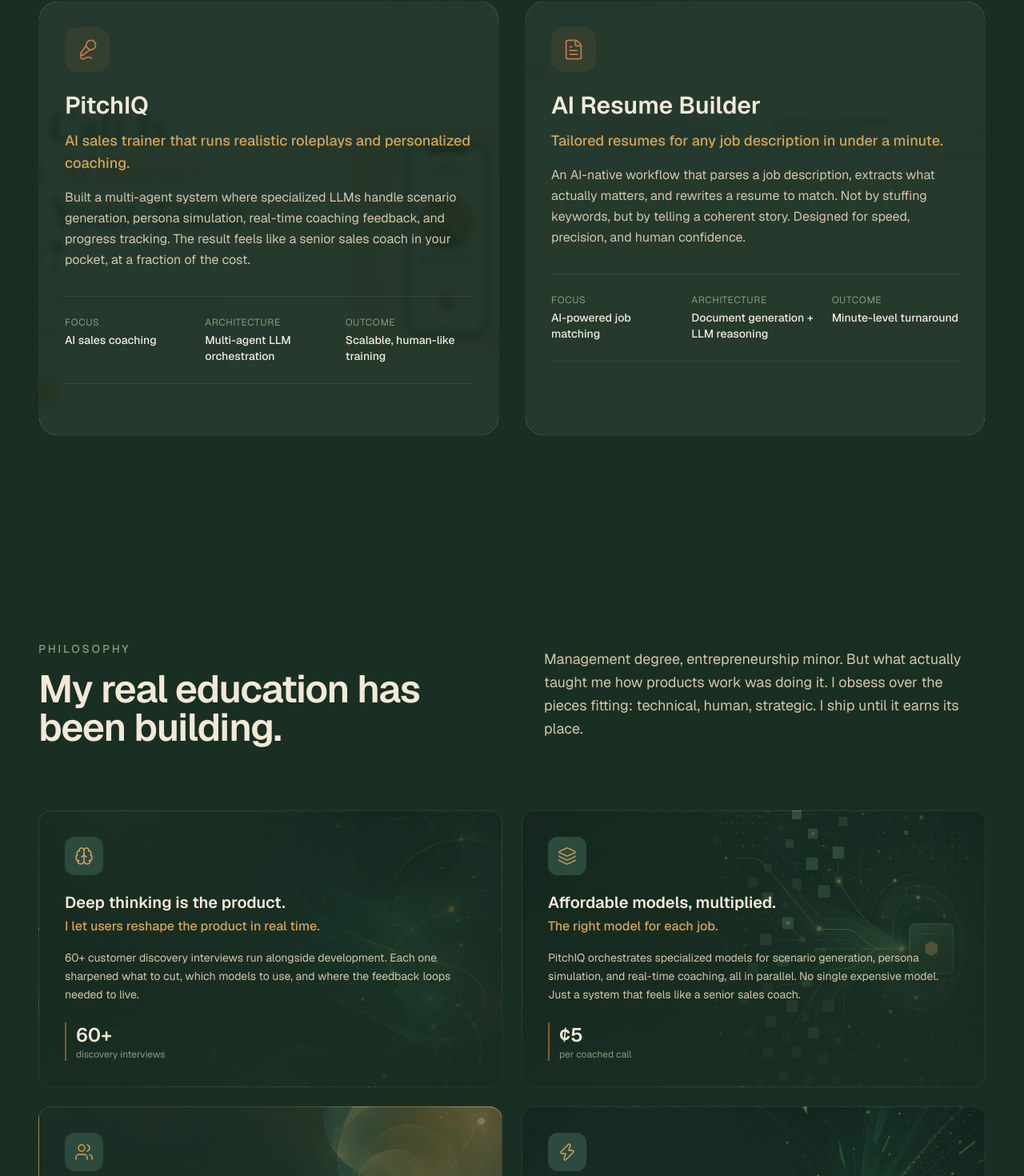
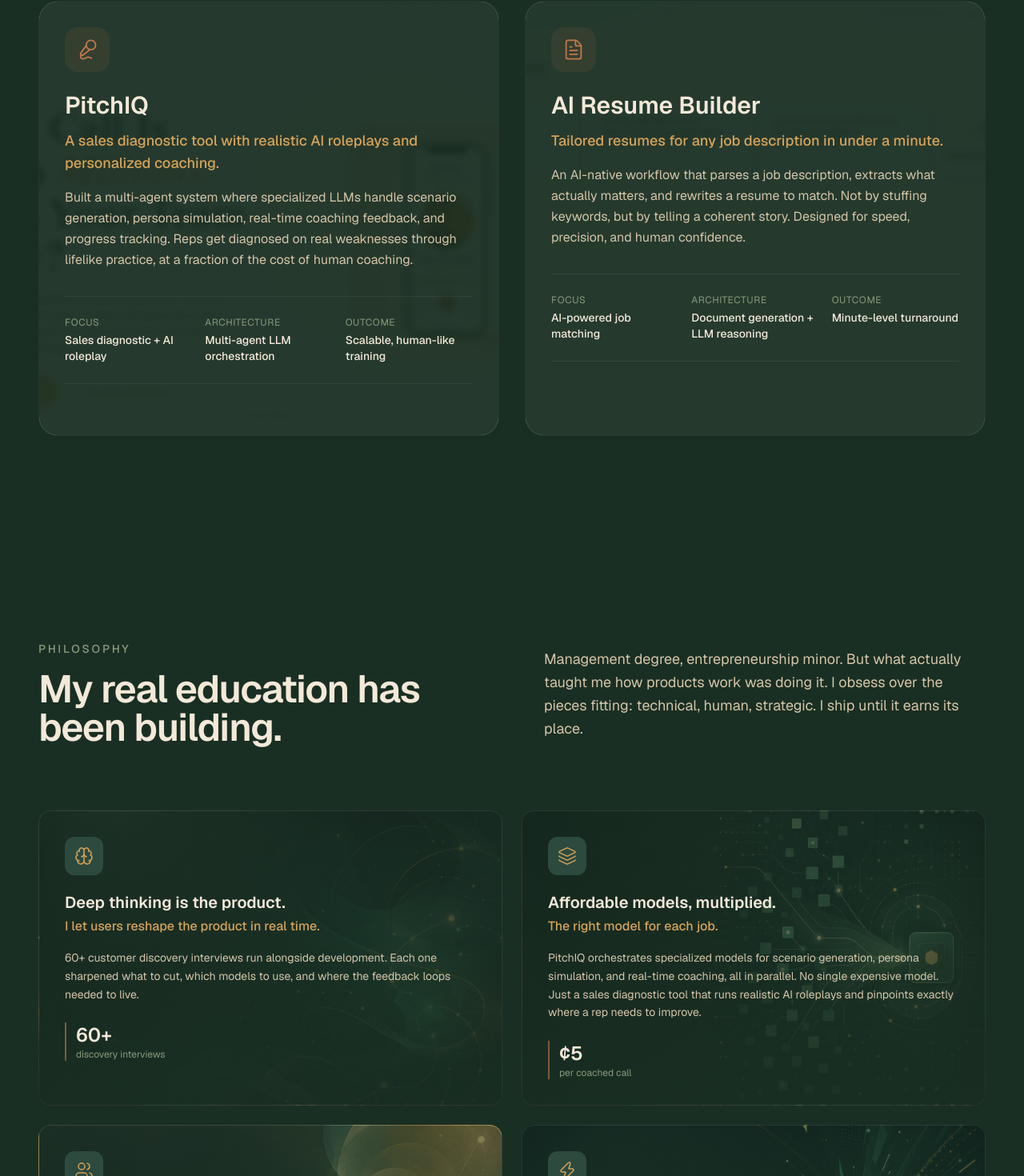
Before and after one commit to CasonL/CasonsPortfolio, a Next.js app: page / in a window 1280 px wide. Shown: the part 8339-9809 px from the top of the page at 80% size. Built offline with nearby package versions, Linux system fonts and the light colour scheme.

Commit message:
Rephrase PitchIQ as a sales diagnostic tool with realistic AI roleplays

```diff
--- a/app/layout.tsx
+++ b/app/layout.tsx
@@ -15,7 +15,7 @@
 export const metadata: Metadata = {
   metadataBase: new URL("https://casonsportfolio.netlify.app"),
   title: "Cason Lamothe | Product Designer & AI Architect",
-  description: "Portfolio of Cason Lamothe: product designer, AI systems architect, and leader building products like PitchIQ and an AI resume builder.",
+  description: "Portfolio of Cason Lamothe: product designer, AI systems architect, and leader building products like PitchIQ, a sales diagnostic tool with realistic AI roleplays, and an AI resume builder.",
   openGraph: {
     title: "Cason Lamothe | Builder. Operator. The guy who actually ships.",
     description: "Product designer and AI systems architect. See how I think, what I build, and why depth is the only strategy worth having.",
--- a/app/sections/Philosophy.tsx
+++ b/app/sections/Philosophy.tsx
@@ -16,7 +16,7 @@
     icon: Layers,
     title: "Affordable models, multiplied.",
     hook: "The right model for each job.",
-    body: "PitchIQ orchestrates specialized models for scenario generation, persona simulation, and real-time coaching, all in parallel. No single expensive model. Just a system that feels like a senior sales coach.",
+    body: "PitchIQ orchestrates specialized models for scenario generation, persona simulation, and real-time coaching, all in parallel. No single expensive model. Just a sales diagnostic tool that runs realistic AI roleplays and pinpoints exactly where a rep needs to improve.",
     stat: { value: "¢5", label: "per coached call" },
     image: "/AffordableCard.png",
   },
--- a/app/sections/Projects.tsx
+++ b/app/sections/Projects.tsx
@@ -6,14 +6,14 @@
 const projects = [
   {
     title: "PitchIQ",
-    tagline: "AI sales trainer that runs realistic roleplays and personalized coaching.",
+    tagline: "A sales diagnostic tool with realistic AI roleplays and personalized coaching.",
     description:
-      "Built a multi-agent system where specialized LLMs handle scenario generation, persona simulation, real-time coaching feedback, and progress tracking. The result feels like a senior sales coach in your pocket, at a fraction of the cost.",
+      "Built a multi-agent system where specialized LLMs handle scenario generation, persona simulation, real-time coaching feedback, and progress tracking. Reps get diagnosed on real weaknesses through lifelike practice, at a fraction of the cost of human coaching.",
     link: "https://PitchIQ.ca",
     icon: Mic2,
     image: "/pitchiq-screenshot.png",
     stats: [
-      { label: "Focus", value: "AI sales coaching" },
+      { label: "Focus", value: "Sales diagnostic + AI roleplay" },
       { label: "Architecture", value: "Multi-agent LLM orchestration" },
       { label: "Outcome", value: "Scalable, human-like training" },
     ],
--- a/app/technical/components/CollapsibleDiagram.tsx
+++ b/app/technical/components/CollapsibleDiagram.tsx
@@ -48,7 +48,7 @@
                 />
               </div>
               <p className="mt-4 text-sm text-sage-500">
-                Full call lifecycle for PitchIQ: user setup, WebSocket connection, Deepgram voice agent, model routing, state tracking, and post-call feedback.
+                Full call lifecycle for PitchIQ, the sales diagnostic tool: user setup, WebSocket connection, Deepgram voice agent, model routing, state tracking, and post-call feedback.
               </p>
             </div>
           </motion.div>
--- a/app/technical/sections/TechArchitecture.tsx
+++ b/app/technical/sections/TechArchitecture.tsx
@@ -12,7 +12,7 @@
             Architecture
           </p>
           <h2 className="text-4xl font-semibold tracking-tight text-cream-100 md:text-5xl">
-            PitchIQ: AI sales trainer.
+            PitchIQ: sales diagnostic tool with AI roleplays.
           </h2>
         </div>
 
@@ -34,8 +34,8 @@
             <div className="mb-12">
               <h3 className="mb-3 text-xl font-semibold text-cream-100">System</h3>
               <p className="text-cream-300">
-                A voice-to-voice AI roleplay platform that simulates buyers, adapts difficulty, tracks performance,
-                and generates structured post-call coaching. The experience feels like a senior sales coach in your pocket.
+                A sales diagnostic tool built on voice-to-voice AI roleplays. It simulates buyers, adapts difficulty, tracks performance,
+                and generates structured post-call coaching that pinpoints exactly where a rep is weak.
               </p>
             </div>
 
--- a/app/technical/sections/TechProjects.tsx
+++ b/app/technical/sections/TechProjects.tsx
@@ -6,9 +6,9 @@
 const projects = [
   {
     title: "PitchIQ",
-    tagline: "AI sales trainer with voice-to-voice roleplay and adaptive coaching.",
+    tagline: "A sales diagnostic tool with realistic AI roleplays and adaptive coaching.",
     description:
-      "A multi-agent voice system where separate models handle the live buyer persona, the coach, scenario generation, and post-call feedback. Built with Python/Flask, orchestrated on Render, and proxied through Netlify serverless functions.",
+      "A multi-agent voice system where separate models handle the live buyer persona, the coach, scenario generation, and post-call feedback. Diagnoses a rep's real weaknesses through lifelike roleplay. Built with Python/Flask, orchestrated on Render, and proxied through Netlify serverless functions.",
     link: "https://PitchIQ.ca",
     icon: Mic2,
     image: "/pitchiq-screenshot.png",
```
